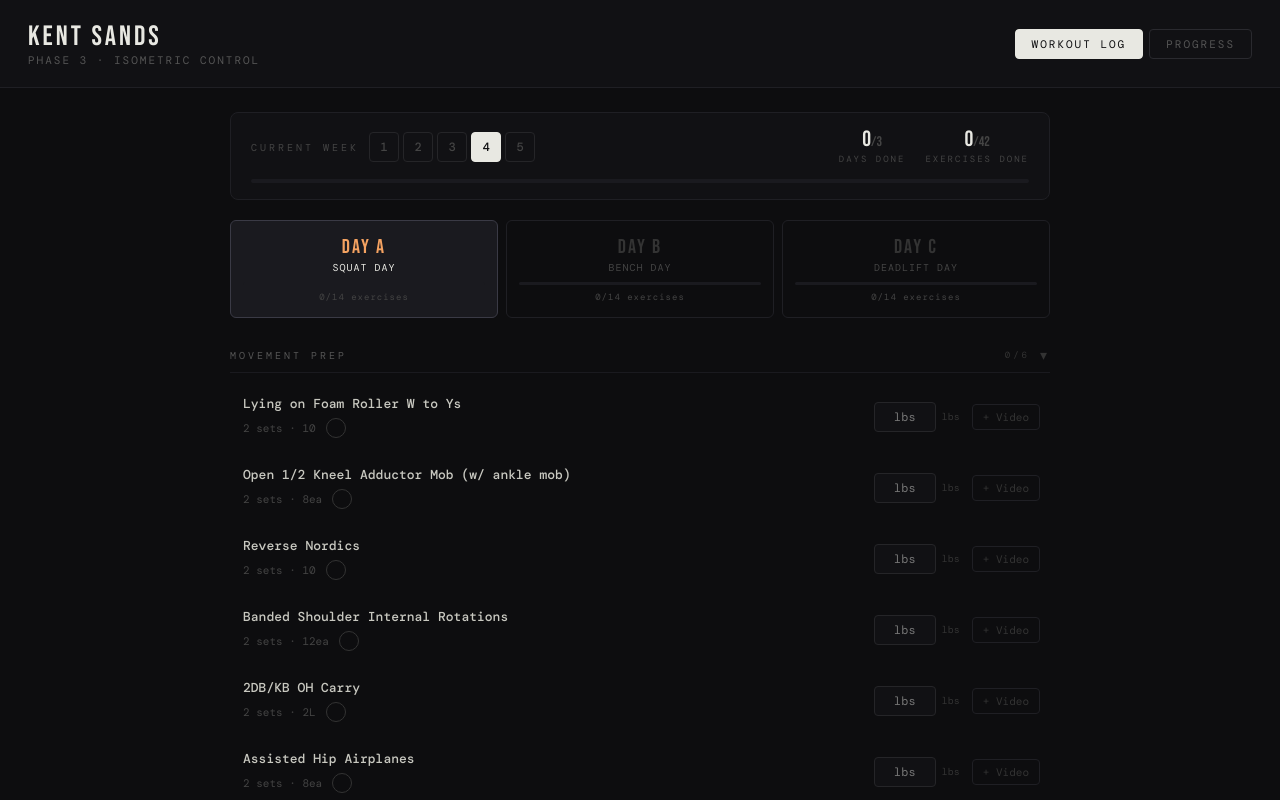
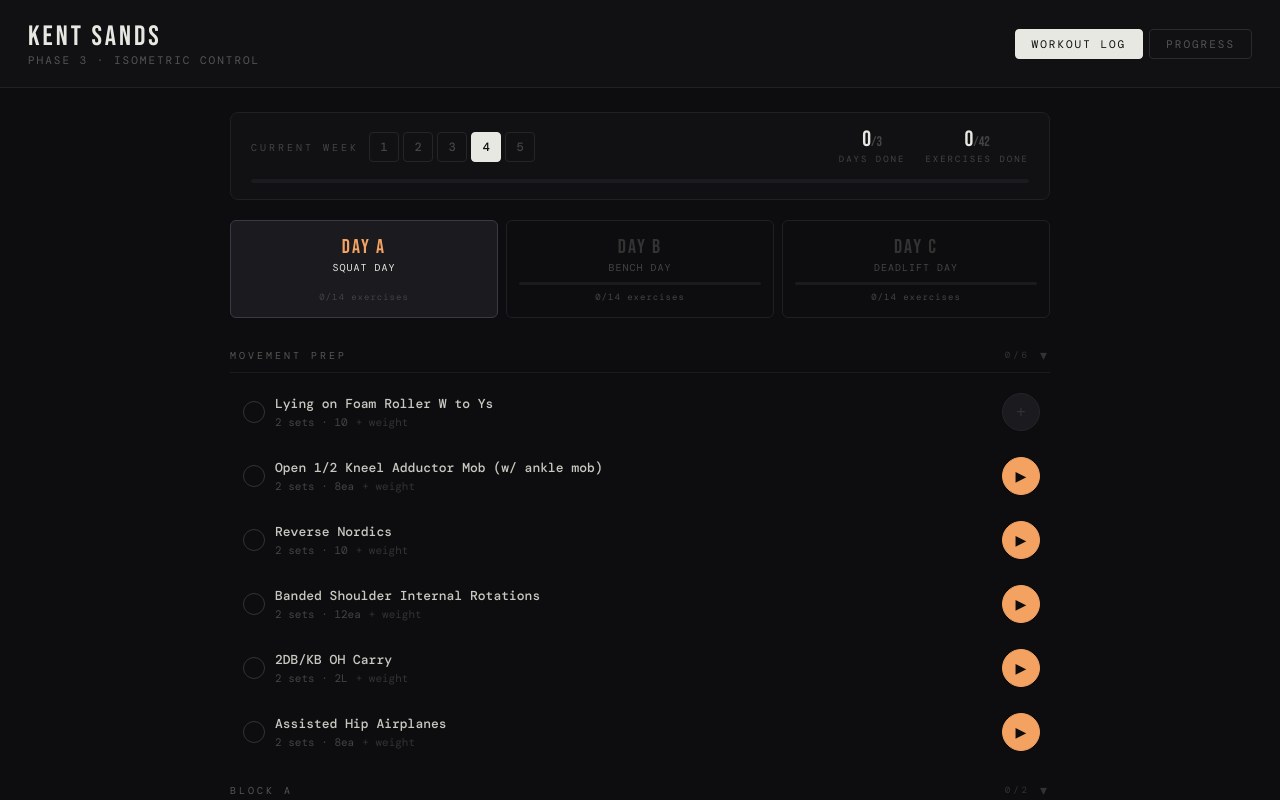
Before and after one commit to StoicClaude/fitness-tracker, a React (Create React App) app: page / in a window 1280 px wide. Shown: the top 800 px of the page. Built offline with nearby package versions, Linux system fonts and the light colour scheme; a web font is replaced by a local one.

Commit message:
fix: correct file with video and weight ux

```diff
--- a/src/App.js
+++ b/src/App.js
@@ -8,19 +8,19 @@ const INITIAL_PROGRAM = {
     primaryLift: "Squat",
     exercises: [
       { id: "a_warmup1", name: "Lying on Foam Roller W to Ys", sets: 2, reps: "10", group: "Warmup", videoUrl: "" },
-      { id: "a_warmup2", name: "Open 1/2 Kneel Adductor Mob (w/ ankle mob)", sets: 2, reps: "8ea", group: "Warmup", videoUrl: "" },
-      { id: "a_warmup3", name: "Reverse Nordics", sets: 2, reps: "10", group: "Warmup", videoUrl: "" },
-      { id: "a_warmup4", name: "Banded Shoulder Internal Rotations", sets: 2, reps: "12ea", group: "Warmup", videoUrl: "" },
-      { id: "a_warmup5", name: "2DB/KB OH Carry", sets: 2, reps: "2L", group: "Warmup", videoUrl: "" },
-      { id: "a_warmup6", name: "Assisted Hip Airplanes", sets: 2, reps: "8ea", group: "Warmup", videoUrl: "" },
+      { id: "a_warmup2", name: "Open 1/2 Kneel Adductor Mob (w/ ankle mob)", sets: 2, reps: "8ea", group: "Warmup", videoUrl: "https://www.youtube.com/watch?v=RDdflb8wQm0" },
+      { id: "a_warmup3", name: "Reverse Nordics", sets: 2, reps: "10", group: "Warmup", videoUrl: "https://www.youtube.com/watch?v=sElYhAo8-yY" },
+      { id: "a_warmup4", name: "Banded Shoulder Internal Rotations", sets: 2, reps: "12ea", group: "Warmup", videoUrl: "https://www.youtube.com/watch?v=7bXPgfGzW9k" },
+      { id: "a_warmup5", name: "2DB/KB OH Carry", sets: 2, reps: "2L", group: "Warmup", videoUrl: "https://www.youtube.com/shorts/jkMT1lcTC3s" },
+      { id: "a_warmup6", name: "Assisted Hip Airplanes", sets: 2, reps: "8ea", group: "Warmup", videoUrl: "https://www.youtube.com/shorts/U5f8h7FDEa0" },
       { id: "a_a1", name: "Box Jump to Depth Landing", sets: 3, reps: "3", group: "A", videoUrl: "" },
-      { id: "a_a2", name: "Prone on Bench Hip Extension", sets: 3, reps: "8ea", group: "A", videoUrl: "" },
+      { id: "a_a2", name: "Prone on Bench Hip Extension", sets: 3, reps: "8ea", group: "A", videoUrl: "https://www.youtube.com/watch?v=x1uB3KTgxeQ" },
       { id: "a_b1", name: "Squat with Pause (3s)", sets: 4, reps: "3", group: "B", isPrimary: true, videoUrl: "" },
-      { id: "a_b2", name: "TRX High Row to ER to Y", sets: 3, reps: "12", group: "B", videoUrl: "" },
+      { id: "a_b2", name: "TRX High Row to ER to Y", sets: 3, reps: "12", group: "B", videoUrl: "https://www.youtube.com/watch?v=-wMaaaKQCpk" },
       { id: "a_b3", name: "Side Plank Top Leg Raises", sets: 3, reps: "8ea", group: "B", videoUrl: "" },
-      { id: "a_c1", name: "RFE Split Squats", sets: 3, reps: "5-6", group: "C", videoUrl: "" },
+      { id: "a_c1", name: "RFE Split Squats", sets: 3, reps: "5-6", group: "C", videoUrl: "https://www.youtube.com/watch?v=U3JQwV89uBc" },
       { id: "a_c2", name: "Double Pause Push Ups", sets: 3, reps: "8ea", group: "C", videoUrl: "" },
-      { id: "a_c3", name: "High-Low Cable Crossbody Chops", sets: 3, reps: "8", group: "C", videoUrl: "" },
+      { id: "a_c3", name: "High-Low Cable Crossbody Chops", sets: 3, reps: "8", group: "C", videoUrl: "https://www.youtube.com/watch?v=c1vlMlkl9Cc" },
     ],
   },
   "Day B": {
@@ -28,19 +28,19 @@ const INITIAL_PROGRAM = {
     primaryLift: "Bench",
     exercises: [
       { id: "b_warmup1", name: "Lying on Foam Roller W to Ys", sets: 2, reps: "10", group: "Warmup", videoUrl: "" },
-      { id: "b_warmup2", name: "Open 1/2 Kneel Adductor Mob (w/ ankle mob)", sets: 2, reps: "8ea", group: "Warmup", videoUrl: "" },
-      { id: "b_warmup3", name: "Reverse Nordics", sets: 2, reps: "10", group: "Warmup", videoUrl: "" },
-      { id: "b_warmup4", name: "Banded Shoulder Internal Rotations", sets: 2, reps: "12ea", group: "Warmup", videoUrl: "" },
-      { id: "b_warmup5", name: "2DB/KB OH Carry", sets: 2, reps: "2L", group: "Warmup", videoUrl: "" },
-      { id: "b_warmup6", name: "Assisted Hip Airplanes", sets: 2, reps: "8ea", group: "Warmup", videoUrl: "" },
-      { id: "b_a1", name: "TGU to Hand → Low Sweep", sets: 3, reps: "5-8ea", group: "A", videoUrl: "" },
+      { id: "b_warmup2", name: "Open 1/2 Kneel Adductor Mob (w/ ankle mob)", sets: 2, reps: "8ea", group: "Warmup", videoUrl: "https://www.youtube.com/watch?v=RDdflb8wQm0" },
+      { id: "b_warmup3", name: "Reverse Nordics", sets: 2, reps: "10", group: "Warmup", videoUrl: "https://www.youtube.com/watch?v=sElYhAo8-yY" },
+      { id: "b_warmup4", name: "Banded Shoulder Internal Rotations", sets: 2, reps: "12ea", group: "Warmup", videoUrl: "https://www.youtube.com/watch?v=7bXPgfGzW9k" },
+      { id: "b_warmup5", name: "2DB/KB OH Carry", sets: 2, reps: "2L", group: "Warmup", videoUrl: "https://www.youtube.com/shorts/jkMT1lcTC3s" },
+      { id: "b_warmup6", name: "Assisted Hip Airplanes", sets: 2, reps: "8ea", group: "Warmup", videoUrl: "https://www.youtube.com/shorts/U5f8h7FDEa0" },
+      { id: "b_a1", name: "TGU to Hand → Low Sweep", sets: 3, reps: "5-8ea", group: "A", videoUrl: "https://youtu.be/FMnhTGrdXxE" },
       { id: "b_a2", name: "Pec Stretch", sets: 2, reps: "30s ea", group: "A", videoUrl: "" },
       { id: "b_b1", name: "BB Medium Grip Bench with Pause", sets: 4, reps: "3", group: "B", isPrimary: true, videoUrl: "" },
-      { id: "b_b2", name: "Single Arm Bench Supported Row", sets: 3, reps: "10ea", group: "B", videoUrl: "" },
-      { id: "b_b3", name: "Deadbugs with Banded Lat Engagement", sets: 3, reps: "6ea", group: "B", videoUrl: "" },
-      { id: "b_c1", name: "Low Incline Alternating DB Press", sets: 3, reps: "6", group: "C", videoUrl: "" },
-      { id: "b_c2", name: "Staggered Stiff Legged RDL", sets: 3, reps: "6", group: "C", videoUrl: "" },
-      { id: "b_c3", name: "Hanging Knee Raises", sets: 3, reps: "8ea", group: "C", videoUrl: "" },
+      { id: "b_b2", name: "Single Arm Bench Supported Row", sets: 3, reps: "10ea", group: "B", videoUrl: "https://www.youtube.com/watch?v=CLajHoP3TKc" },
+      { id: "b_b3", name: "Deadbugs with Banded Lat Engagement", sets: 3, reps: "6ea", group: "B", videoUrl: "https://www.youtube.com/shorts/fcqCJE9oUeM" },
+      { id: "b_c1", name: "Low Incline Alternating DB Press", sets: 3, reps: "6", group: "C", videoUrl: "https://www.youtube.com/watch?v=B59-28F9MY8" },
+      { id: "b_c2", name: "Staggered Stiff Legged RDL", sets: 3, reps: "6", group: "C", videoUrl: "https://www.youtube.com/watch?v=RFuCfiMfJ1w" },
+      { id: "b_c3", name: "Hanging Knee Raises", sets: 3, reps: "8ea", group: "C", videoUrl: "https://www.youtube.com/watch?v=ACnl_apRkqU" },
     ],
   },
   "Day C": {
@@ -48,19 +48,19 @@ const INITIAL_PROGRAM = {
     primaryLift: "Deadlift",
     exercises: [
       { id: "c_warmup1", name: "Lying on Foam Roller W to Ys", sets: 2, reps: "10", group: "Warmup", videoUrl: "" },
-      { id: "c_warmup2", name: "Open 1/2 Kneel Adductor Mob (w/ ankle mob)", sets: 2, reps: "8ea", group: "Warmup", videoUrl: "" },
-      { id: "c_warmup3", name: "Reverse Nordics", sets: 2, reps: "10", group: "Warmup", videoUrl: "" },
-      { id: "c_warmup4", name: "Banded Shoulder Internal Rotations", sets: 2, reps: "12ea", group: "Warmup", videoUrl: "" },
-      { id: "c_warmup5", name: "2DB/KB OH Carry", sets: 2, reps: "2L", group: "Warmup", videoUrl: "" },
-      { id: "c_warmup6", name: "Assisted Hip Airplanes", sets: 2, reps: "8ea", group: "Warmup", videoUrl: "" },
-      { id: "c_a1", name: "Banded KB Swing", sets: 3, reps: "6", group: "A", videoUrl: "" },
-      { id: "c_a2", name: "Broad Jumps", sets: 3, reps: "3", group: "A", videoUrl: "" },
-      { id: "c_b1", name: "Deadlift with Concentric Pause", sets: 4, reps: "3", group: "B", isPrimary: true, videoUrl: "" },
-      { id: "c_b2", name: "2DB Floor Press - Knees at 90°", sets: 3, reps: "10", group: "B", videoUrl: "" },
-      { id: "c_b3", name: "Leg Lowers", sets: 3, reps: "8ea", group: "B", videoUrl: "" },
-      { id: "c_c1", name: "Assisted Pull Ups", sets: 3, reps: "4-5", group: "C", videoUrl: "" },
-      { id: "c_c2", name: "Shoulders Elevated Single Leg Hip Lift", sets: 3, reps: "12ea", group: "C", videoUrl: "" },
-      { id: "c_c3", name: "Wedge Board Medial/Lateral Calf Raises", sets: 3, reps: "10", group: "C", videoUrl: "" },
+      { id: "c_warmup2", name: "Open 1/2 Kneel Adductor Mob (w/ ankle mob)", sets: 2, reps: "8ea", group: "Warmup", videoUrl: "https://www.youtube.com/watch?v=RDdflb8wQm0" },
+      { id: "c_warmup3", name: "Reverse Nordics", sets: 2, reps: "10", group: "Warmup", videoUrl: "https://www.youtube.com/watch?v=sElYhAo8-yY" },
+      { id: "c_warmup4", name: "Banded Shoulder Internal Rotations", sets: 2, reps: "12ea", group: "Warmup", videoUrl: "https://www.youtube.com/watch?v=7bXPgfGzW9k" },
+      { id: "c_warmup5", name: "2DB/KB OH Carry", sets: 2, reps: "2L", group: "Warmup", videoUrl: "https://www.youtube.com/shorts/jkMT1lcTC3s" },
+      { id: "c_warmup6", name: "Assisted Hip Airplanes", sets: 2, reps: "8ea", group: "Warmup", videoUrl: "https://www.youtube.com/shorts/U5f8h7FDEa0" },
+      { id: "c_a1", name: "Banded KB Swing", sets: 3, reps: "6", group: "A", videoUrl: "https://www.youtube.com/watch?v=vvr21kgaxSQ" },
+      { id: "c_a2", name: "Broad Jumps", sets: 3, reps: "3", group: "A", videoUrl: "https://www.youtube.com/shorts/v0yrBWA3eEs" },
+      { id: "c_b1", name: "Deadlift with Concentric Pause", sets: 4, reps: "3", group: "B", isPrimary: true, videoUrl: "https://www.youtube.com/watch?v=nKLA09y-kto" },
+      { id: "c_b2", name: "2DB Floor Press - Knees at 90°", sets: 3, reps: "10", group: "B", videoUrl: "https://www.youtube.com/shorts/yGOrsUy9ZLQ" },
+      { id: "c_b3", name: "Leg Lowers", sets: 3, reps: "8ea", group: "B", videoUrl: "https://www.youtube.com/watch?v=3t9egVYlPcM" },
+      { id: "c_c1", name: "Assisted Pull Ups", sets: 3, reps: "4-5", group: "C", videoUrl: "https://www.youtube.com/shorts/65tcjz-ie8o" },
+      { id: "c_c2", name: "Shoulders Elevated Single Leg Hip Lift", sets: 3, reps: "12ea", group: "C", videoUrl: "https://www.youtube.com/watch?v=QniC8Jzka3Q" },
+      { id: "c_c3", name: "Wedge Board Medial/Lateral Calf Raises", sets: 3, reps: "10", group: "C", videoUrl: "https://www.youtube.com/shorts/9YUh47b1fdE" },
     ],
   },
 };
@@ -155,6 +155,7 @@ export default function FitnessTracker() {
     try { const s = localStorage.getItem("ft_manualDayDone"); return s ? JSON.parse(s) : {}; } catch { return {}; }
   });
   const [collapsedGroups, setCollapsedGroups] = useState({});
+  const [expandedWeight, setExpandedWeight] = useState({});
 
   // Persist all key state to localStorage whenever it changes
   useEffect(() => { try { localStorage.setItem("ft_program", JSON.stringify(program)); } catch {} }, [program]);
@@ -170,7 +171,7 @@ export default function FitnessTracker() {
   const logWeight = (exId, weight) => {
     setWorkoutLog(prev => ({
       ...prev,
-      [`${activeDay}-${exId}`]: weight
+      [`W${currentWeek}-${activeDay}-${exId}`]: weight
     }));
   };
 
@@ -207,13 +208,13 @@ export default function FitnessTracker() {
     "Deadlift": "#a8dadc",
   };
 
-  // Progress calculations (exercise level)
+  // Progress calculations (exercise level, week-scoped)
   const getDayProgress = (dayKey) => {
     const exercises = program[dayKey].exercises;
     const total = exercises.length;
-    const done = exercises.filter(ex => completedSets[`${dayKey}-${ex.id}`]).length;
+    const done = exercises.filter(ex => completedSets[`W${currentWeek}-${dayKey}-${ex.id}`]).length;
     const allDone = done === total;
-    const isDone = manualDayDone[dayKey] || allDone;
+    const isDone = manualDayDone[`W${currentWeek}-${dayKey}`] || allDone;
     return { total, done, allDone, isDone };
   };
 
@@ -395,7 +396,7 @@ export default function FitnessTracker() {
           {Object.entries(grouped).map(([group, exercises]) => {
             const collapseKey = `${activeDay}-${group}`;
             const isCollapsed = collapsedGroups[collapseKey];
-            const doneInGroup = exercises.filter(ex => completedSets[`${activeDay}-${ex.id}`]).length;
+            const doneInGroup = exercises.filter(ex => completedSets[`W${currentWeek}-${activeDay}-${ex.id}`]).length;
             return (
             <div key={group} style={{ marginBottom: 20 }}>
               <div
@@ -420,130 +421,142 @@ export default function FitnessTracker() {
               </div>
 
               {!isCollapsed && exercises.map(ex => {
-                const logKey = `${activeDay}-${ex.id}`;
+                const logKey = `W${currentWeek}-${activeDay}-${ex.id}`;
                 const vid = getYouTubeId(ex.videoUrl);
                 const isPrimary = ex.isPrimary;
+                const isChecked = completedSets[`W${currentWeek}-${activeDay}-${ex.id}`];
+                const weightExpanded = expandedWeight[`${activeDay}-${ex.id}`];
+                const color = liftColors[day.primaryLift];
                 return (
-                  <div key={ex.id} className="ex-row" style={{
-                    display: "grid",
-                    gridTemplateColumns: "1fr auto auto",
-                    alignItems: "center",
-                    gap: 12,
-                    padding: "12px 10px",
-                    borderRadius: 6,
-                    marginBottom: 4,
-                    borderLeft: isPrimary ? `3px solid ${liftColors[day.primaryLift]}` : "3px solid transparent",
-                  }}>
-                    {/* Left: name + sets */}
-                    <div>
-                      <div style={{
-                        fontSize: 13,
-                        fontWeight: 500,
-                        color: isPrimary ? liftColors[day.primaryLift] : "#c8c8c0",
-                        marginBottom: 6,
+                  <div key={ex.id} style={{ marginBottom: 6 }}>
+                    <div className="ex-row" style={{
                       display: "flex",
                       alignItems: "center",
-                        gap: 8
+                      gap: 10,
+                      padding: "10px 10px",
+                      borderRadius: 6,
+                      borderLeft: isPrimary ? `3px solid ${color}` : "3px solid transparent",
                     }}>
-                        {ex.name}
+                      {/* Checkbox */}
+                      <div
+                        className="set-dot"
+                        onClick={() => {
+                          const key = `W${currentWeek}-${activeDay}-${ex.id}`;
+                          setCompletedSets(prev => ({ ...prev, [key]: !prev[key] }));
+                        }}
+                        style={{
+                          flexShrink: 0,
+                          width: 22, height: 22, borderRadius: "50%",
+                          background: isChecked ? color : "transparent",
+                          border: `1.5px solid ${isChecked ? color : "#333"}`,
+                          display: "flex", alignItems: "center", justifyContent: "center",
+                          fontSize: 12, color: "#0d0d0f", fontWeight: "bold",
+                        }}
+                      >
+                        {isChecked ? "✓" : ""}
+                      </div>
+
+                      {/* Name + meta */}
+                      <div style={{ flex: 1, minWidth: 0 }}>
+                        <div style={{
+                          fontSize: 13, fontWeight: 500,
+                          color: isPrimary ? color : isChecked ? "#555" : "#c8c8c0",
+                          display: "flex", alignItems: "center", gap: 6,
+                          textDecoration: isChecked ? "line-through" : "none",
+                        }}>
+                          <span style={{ overflow: "hidden", textOverflow: "ellipsis", whiteSpace: "nowrap" }}>{ex.name}</span>
                           {isPrimary && (
                             <span style={{
-                            fontSize: 9, letterSpacing: 2, color: liftColors[day.primaryLift],
-                            border: `1px solid ${liftColors[day.primaryLift]}`,
-                            padding: "1px 5px", borderRadius: 2, opacity: 0.7
+                              flexShrink: 0, fontSize: 9, letterSpacing: 2, color,
+                              border: `1px solid ${color}`, padding: "1px 5px", borderRadius: 2, opacity: 0.7
                             }}>PRIMARY</span>
                           )}
                         </div>
-                      <div style={{ display: "flex", alignItems: "center", gap: 10, flexWrap: "wrap" }}>
+                        <div style={{ display: "flex", alignItems: "center", gap: 8, marginTop: 3, flexWrap: "wrap" }}>
                           <span style={{ fontSize: 11, color: "#444" }}>{ex.sets} sets · {ex.reps}</span>
-                        <div
-                          className="set-dot"
-                          onClick={() => {
-                            const key = `${activeDay}-${ex.id}`;
-                            setCompletedSets(prev => ({ ...prev, [key]: !prev[key] }));
-                          }}
+                          <button
+                            onClick={() => setExpandedWeight(prev => ({ ...prev, [`${activeDay}-${ex.id}`]: !prev[`${activeDay}-${ex.id}`] }))}
                             style={{
-                            width: 20, height: 20, borderRadius: "50%",
-                            background: completedSets[`${activeDay}-${ex.id}`] ? liftColors[day.primaryLift] : "transparent",
-                            border: `1.5px solid ${completedSets[`${activeDay}-${ex.id}`] ? liftColors[day.primaryLift] : "#333"}`,
-                            display: "flex", alignItems: "center", justifyContent: "center",
-                            fontSize: 11, color: "#0d0d0f", fontWeight: "bold",
+                              background: "transparent", border: "none", padding: 0,
+                              color: workoutLog[logKey] ? color : "#333",
+                              fontFamily: "inherit", fontSize: 11, cursor: "pointer",
                             }}
                           >
-                          {completedSets[`${activeDay}-${ex.id}`] ? "✓" : ""}
+                            {workoutLog[logKey] ? `${workoutLog[logKey]} lbs` : "+ weight"}
+                          </button>
                         </div>
-                      </div>
-                    </div>
-
-                    {/* Weight input */}
-                    <div style={{ display: "flex", alignItems: "center", gap: 6 }}>
+                        {weightExpanded && (
+                          <div style={{ display: "flex", alignItems: "center", gap: 6, marginTop: 6 }}>
                             <input
                               type="number"
                               placeholder="lbs"
+                              autoFocus
                               value={workoutLog[logKey] || ""}
                               onChange={e => logWeight(ex.id, e.target.value)}
                               style={{
-                          width: 62,
-                          background: "#111114",
-                          border: "1px solid #252528",
-                          borderRadius: 4,
-                          color: "#e8e8e2",
-                          fontFamily: "inherit",
-                          fontSize: 12,
-                          padding: "6px 8px",
-                          outline: "none",
-                          textAlign: "center",
+                                width: 70, background: "#1a1a1f",
+                                border: `1px solid ${color}`, borderRadius: 4,
+                                color: "#e8e8e2", fontFamily: "inherit",
+                                fontSize: 13, padding: "5px 8px", outline: "none", textAlign: "center",
                               }}
                             />
-                      <span style={{ fontSize: 10, color: "#333" }}>lbs</span>
+                            <span style={{ fontSize: 11, color: "#444" }}>lbs</span>
+                            <button onClick={() => setExpandedWeight(prev => ({ ...prev, [`${activeDay}-${ex.id}`]: false }))} style={{
+                              background: "transparent", border: "none", color: "#444",
+                              fontFamily: "inherit", fontSize: 11, cursor: "pointer", padding: "0 4px"
+                            }}>done</button>
+                          </div>
+                        )}
                       </div>
 
-                    {/* Video button */}
-                    <div style={{ display: "flex", gap: 6, alignItems: "center" }}>
-                      {editingVideo === ex.id ? (
-                        <div style={{ display: "flex", gap: 6 }}>
+                      {/* Play button */}
+                      <button
+                        onClick={() => {
+                          if (vid) setVideoModal(ex.videoUrl);
+                          else { setEditingVideo(ex.id); setVideoInput(ex.videoUrl || ""); }
+                        }}
+                        style={{
+                          flexShrink: 0,
+                          width: 38, height: 38, borderRadius: "50%",
+                          background: vid ? color : "#1a1a1f",
+                          border: `1px solid ${vid ? color : "#252528"}`,
+                          display: "flex", alignItems: "center", justifyContent: "center",
+                          cursor: "pointer", fontSize: vid ? 14 : 16,
+                          color: vid ? "#0d0d0f" : "#333",
+                          transition: "all 0.15s",
+                        }}
+                      >
+                        {vid ? "▶" : "+"}
+                      </button>
+                    </div>
+
+                    {/* Video URL edit row */}
+                    {editingVideo === ex.id && (
+                      <div style={{ display: "flex", gap: 6, padding: "6px 10px 10px 42px", flexWrap: "wrap" }}>
                         <input
                           type="text"
-                            placeholder="YouTube URL"
+                          placeholder="Paste YouTube URL..."
                           value={videoInput}
                           onChange={e => setVideoInput(e.target.value)}
                           style={{
-                              width: 160, background: "#111114",
+                            flex: 1, minWidth: 180, background: "#111114",
                             border: "1px solid #333", borderRadius: 4,
                             color: "#e8e8e2", fontFamily: "inherit",
-                              fontSize: 11, padding: "5px 8px", outline: "none"
+                            fontSize: 11, padding: "6px 10px", outline: "none"
                           }}
                         />
                         <button onClick={() => saveVideoUrl(ex.id)} style={{
-                            background: "#4cc9f0", color: "#0d0d0f", border: "none",
-                            borderRadius: 4, padding: "5px 10px", fontFamily: "inherit",
-                            fontSize: 11, cursor: "pointer", fontWeight: 500
+                          background: color, color: "#0d0d0f", border: "none",
+                          borderRadius: 4, padding: "6px 12px", fontFamily: "inherit",
+                          fontSize: 11, cursor: "pointer", fontWeight: 600
                         }}>Save</button>
                         <button onClick={() => setEditingVideo(null)} style={{
                           background: "transparent", color: "#555", border: "1px solid #2a2a2f",
-                            borderRadius: 4, padding: "5px 8px", fontFamily: "inherit",
+                          borderRadius: 4, padding: "6px 10px", fontFamily: "inherit",
                           fontSize: 11, cursor: "pointer"
                         }}>✕</button>
                       </div>
-                      ) : (
-                        <button className="video-btn" onClick={() => {
-                          if (vid) setVideoModal(ex.videoUrl);
-                          else { setEditingVideo(ex.id); setVideoInput(ex.videoUrl || ""); }
-                        }} style={{
-                          background: vid ? "#1a1a1f" : "transparent",
-                          border: `1px solid ${vid ? "#3a3a45" : "#1f1f24"}`,
-                          borderRadius: 4,
-                          color: vid ? "#e8e8e2" : "#333",
-                          fontFamily: "inherit",
-                          fontSize: 11,
-                          padding: "5px 10px",
-                          cursor: "pointer",
-                          whiteSpace: "nowrap",
-                        }}>
-                          {vid ? "▶ Video" : "+ Video"}
-                        </button>
                     )}
-                    </div>
                   </div>
                 );
               })}
@@ -557,7 +570,7 @@ export default function FitnessTracker() {
               const { isDone, allDone } = getDayProgress(activeDay);
               const color = liftColors[day.primaryLift];
               return (
-                <button onClick={() => setManualDayDone(prev => ({ ...prev, [activeDay]: !prev[activeDay] }))} style={{
+                <button onClick={() => setManualDayDone(prev => ({ ...prev, [`W${currentWeek}-${activeDay}`]: !prev[`W${currentWeek}-${activeDay}`] }))} style={{
                   background: isDone ? color : "transparent",
                   color: isDone ? "#0d0d0f" : "#555",
                   border: `1px solid ${isDone ? color : "#2a2a2f"}`,
@@ -579,8 +592,8 @@ export default function FitnessTracker() {
             </div>
             <textarea
               placeholder="How'd it feel today..."
-              value={notes[activeDay] || ""}
-              onChange={e => setNotes(prev => ({ ...prev, [activeDay]: e.target.value }))}
+              value={notes[`W${currentWeek}-${activeDay}`] || ""}
+              onChange={e => setNotes(prev => ({ ...prev, [`W${currentWeek}-${activeDay}`]: e.target.value }))}
               style={{
                 width: "100%", minHeight: 80,
                 background: "#111114", border: "1px solid #1f1f24",
```
Lines whose indentation alone changed are shown as unchanged.
